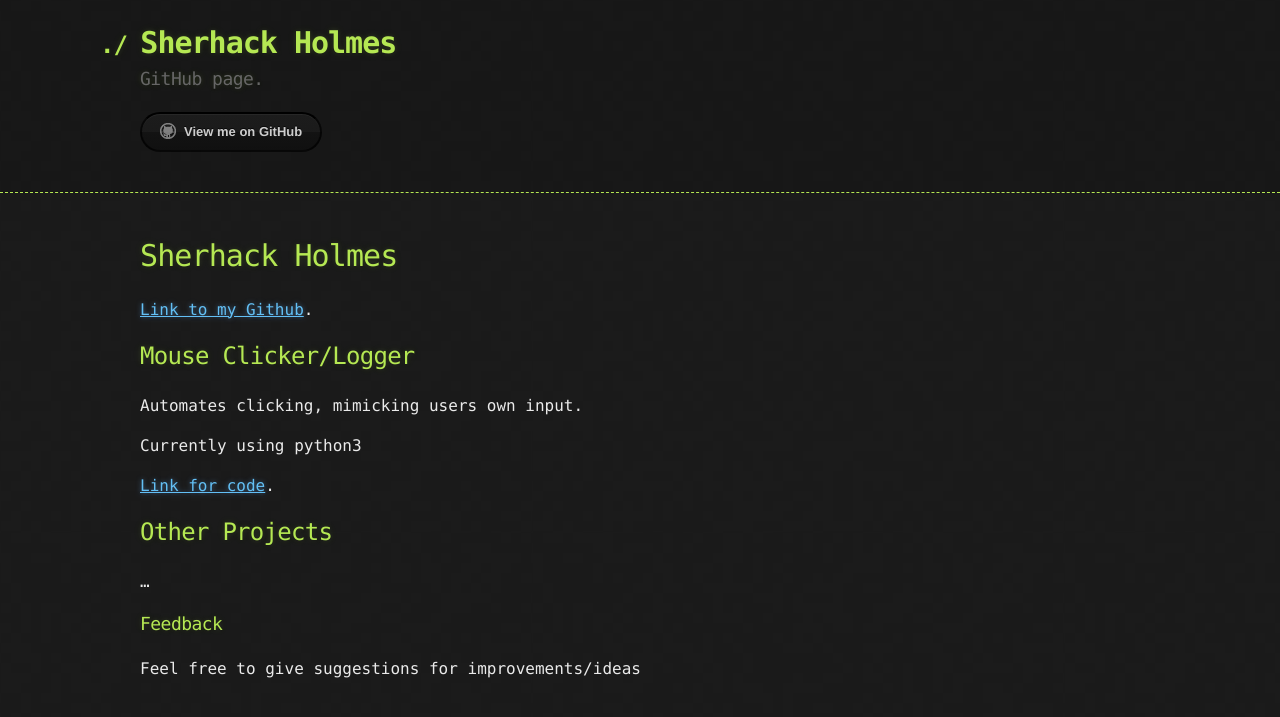
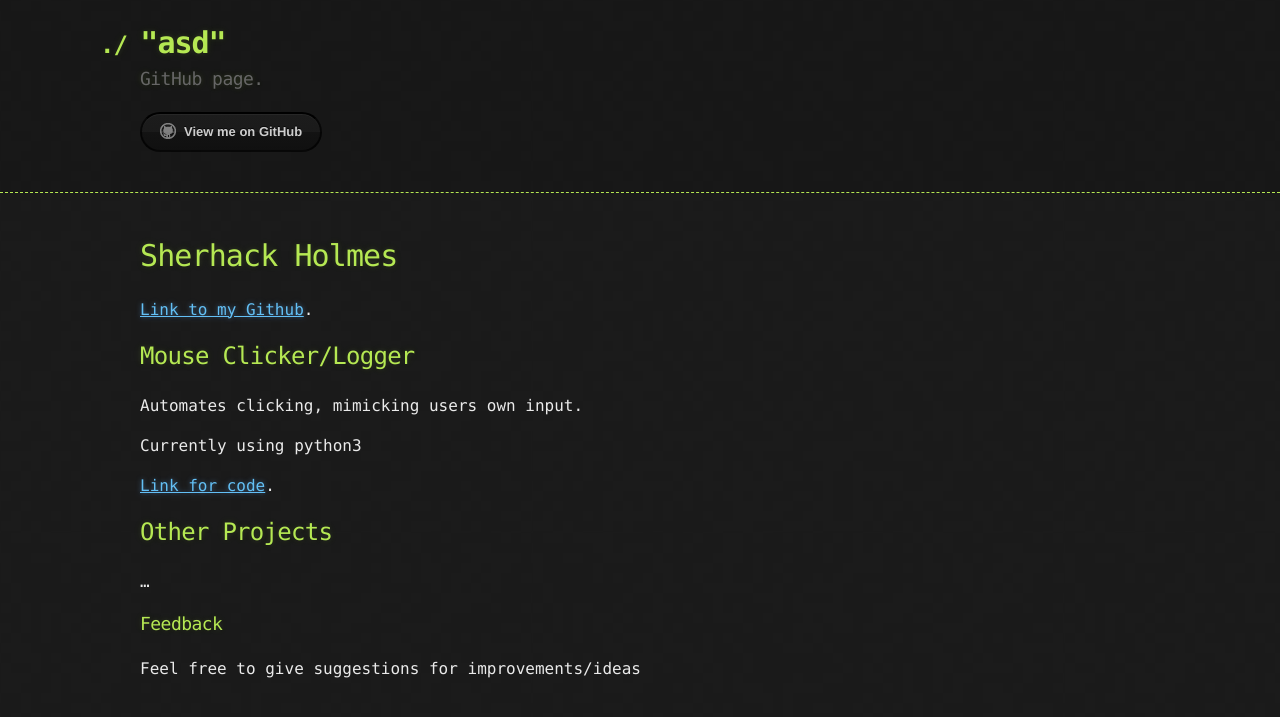
Before and after one commit to sherhack/sherhack.github.io, a Jekyll site: the page built from index.md, in a window 1280 px wide. Shown: the top 717 px of the page. Built offline with Jekyll 4.4.1, drawn with Linux system fonts in a browser that asks for light colours; our own code applies the rules of GitHub Pages for plain Markdown files.

Commit message:
Update default.html

```diff
--- a/_layouts/default.html
+++ b/_layouts/default.html
@@ -14,7 +14,7 @@
     <header>
       <div class="container">
         <a id="a-title" href="https://github.com/sherhack">
-          <h1>{{ site.title }}</h1>
+          <h1>"asd"</h1>
         </a>
         <h2>{{ site.description }}</h2>
 
```
